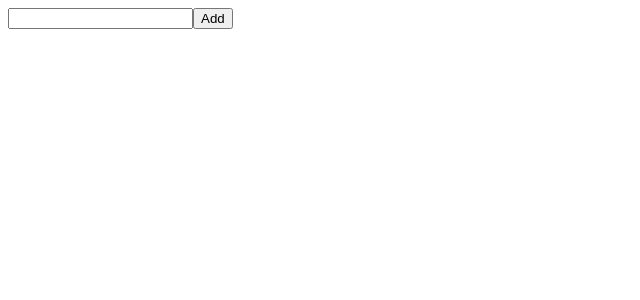
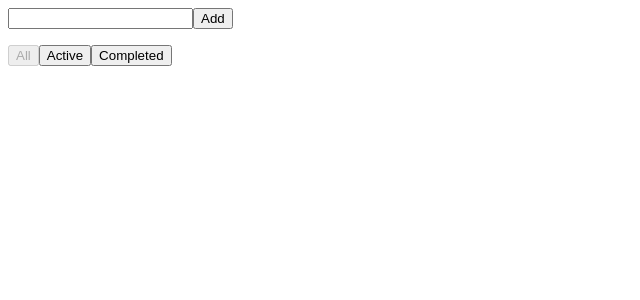
Before and after one commit to udc-fic-pa/pa-todos, a React (Create React App) app: page / in a window 1280 px wide. Shown: the top 300 px of the page, without its empty margins (0-640 px from the left). Built offline with nearby package versions, Linux system fonts and the light colour scheme.

Commit message:
Se añade un filtro para mostrar los todos.

```diff
--- a/src/App.js
+++ b/src/App.js
@@ -2,6 +2,8 @@ import React from 'react';
 
 import AddTodo from './AddTodo';
 import Todos from './Todos';
+import Filter from './Filter';
+import * as filterTypes from './filterTypes';
 
 let nextTodoId = 0;
 
@@ -10,12 +12,27 @@ class App extends React.Component {
     constructor(props) {
 
         super(props);
-        this.state = {todos: []};
+        this.state = {todos: [], filterType: filterTypes.ALL};
 
     }
 
     todo(text) {
         return {id: nextTodoId++, text};
+    }
+
+    visibleTodos(todos, filterType) {
+
+        switch(filterType) {
+            case filterTypes.ALL:
+                return todos;
+            case filterTypes.ACTIVE:
+                return todos.filter(todo => !todo.completed);
+            case filterTypes.COMPLETED:
+                return todos.filter(todo => todo.completed);
+            default:
+                throw new Error(`Unknown filter type ${filterType}`);
+        }
+
     }
 
     handleAddTodo(text) {
@@ -33,13 +50,19 @@ class App extends React.Component {
 
     }
 
+    handleFilterClick(filterType) {
+        this.setState({filterType});
+    }
+
     render() {
 
         return (
             <div>
                 <AddTodo onAddTodo={text => this.handleAddTodo(text)}/>
-                <Todos todos={this.state.todos}
+                <Todos todos={this.visibleTodos(this.state.todos, this.state.filterType)}
                     onToggleCompleted={id => this.handleToggleCompleted(id)}/>
+                <Filter filterType={this.state.filterType}
+                    onFilterClick={(filterType) => this.handleFilterClick(filterType)}/>
             </div>
         );
 
--- /dev/null
+++ b/src/Filter.js
@@ -0,0 +1,18 @@
+import React from 'react';
+
+import * as filterTypes from './filterTypes';
+
+const Filter = ({filterType, onFilterClick}) => (
+
+    <div>
+        <button disabled={filterType === filterTypes.ALL}
+            onClick={() => onFilterClick(filterTypes.ALL)}>All</button>
+        <button disabled={filterType === filterTypes.ACTIVE}
+            onClick={() => onFilterClick(filterTypes.ACTIVE)}>Active</button>
+        <button disabled={filterType === filterTypes.COMPLETED}
+            onClick={() => onFilterClick(filterTypes.COMPLETED)}>Completed</button>
+    </div>
+
+);
+
+export default Filter;
--- /dev/null
+++ b/src/filterTypes.js
@@ -0,0 +1,3 @@
+export const ALL = 'ALL';
+export const ACTIVE = 'Active';
+export const COMPLETED = 'Completed';
```
